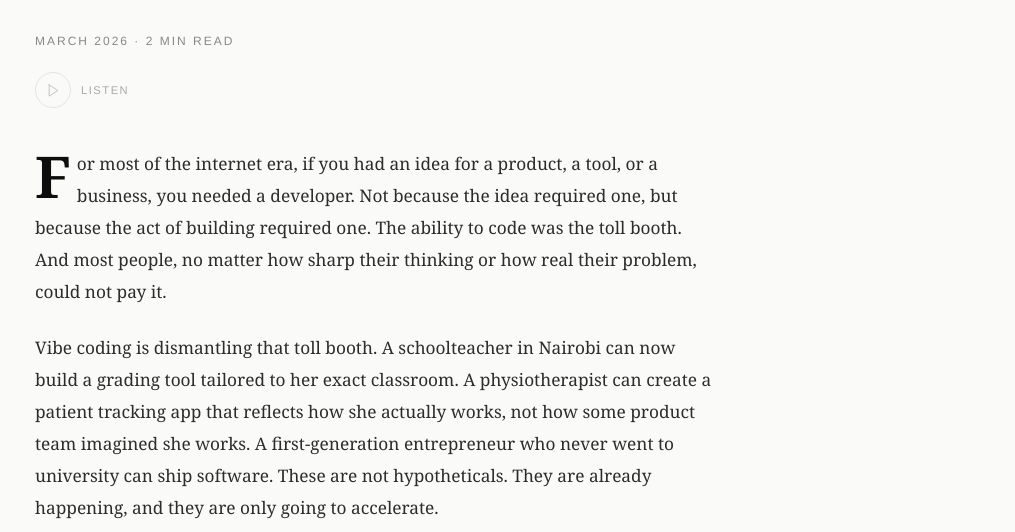
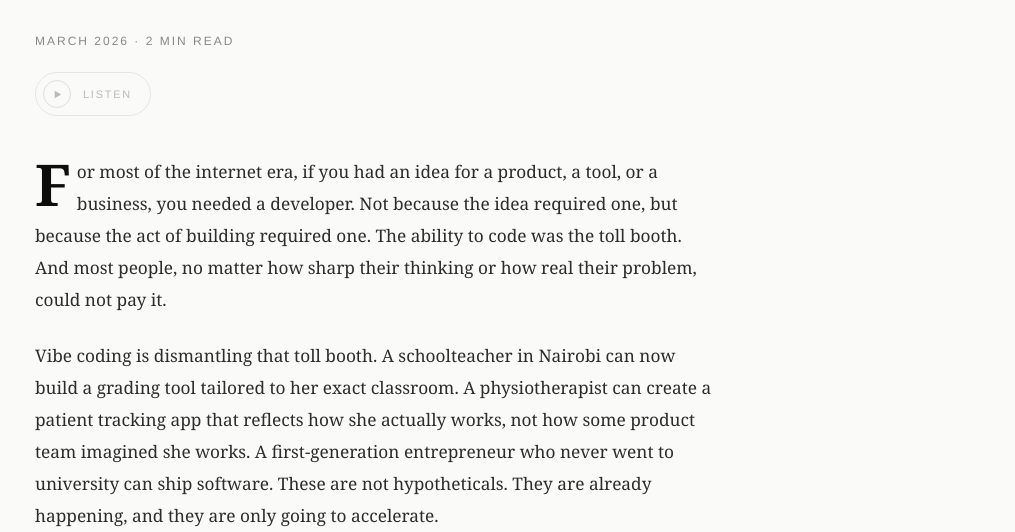
Before and after one commit to Akshay95code/personal-essays, a website: page who-gets-to-build.html in a window 1280 px wide. Shown: the part 201-733 px from the top of the page, without its empty margins (265-1280 px from the left). Drawn offline with Linux system fonts and the light colour scheme.

Commit message:
Redesign audio player as a unified pill button
Replaced loose circle+text with a cohesive pill-shaped component. Icon and label are one clickable unit. Label toggles between Listen and Pause when playing.

Co-Authored-By: Claude Sonnet 4.6 <noreply@anthropic.com>

```diff
--- a/who-gets-to-build.html
+++ b/who-gets-to-build.html
@@ -372,75 +372,73 @@
       fill: #c87878;
     }
 
-    /* Audio strip */
-    #audio-strip {
+    /* Audio player */
+    #audio-player {
+      display: inline-flex;
+      align-items: center;
+      gap: 12px;
+      margin-bottom: 40px;
+      padding: 7px 18px 7px 7px;
+      border: 1px solid #dddbd6;
+      border-radius: 40px;
+      background: none;
+      cursor: pointer;
+      transition: border-color 0.25s ease, opacity 0.2s ease, transform 0.15s ease;
+      opacity: 0.65;
+    }
+
+    #audio-player:hover {
+      border-color: #aaa;
+      opacity: 1;
+    }
+
+    #audio-player:active {
+      transform: scale(0.97);
+    }
+
+    .play-circle {
+      width: 28px;
+      height: 28px;
+      border: 1px solid #d0cec9;
+      border-radius: 50%;
       display: flex;
       align-items: center;
-      gap: 10px;
-      margin-bottom: 40px;
+      justify-content: center;
+      flex-shrink: 0;
+      transition: border-color 0.25s ease;
+    }
+
+    .play-circle svg {
+      width: 11px;
+      height: 11px;
     }
 
     .audio-label {
-      font-size: 0.7rem;
+      font-size: 0.68rem;
       font-family: 'Helvetica Neue', Helvetica, Arial, sans-serif;
       text-transform: uppercase;
-      letter-spacing: 1.5px;
-      color: #aaa;
+      letter-spacing: 1.8px;
+      color: #999;
+    }
+
+    body.dark #audio-player {
+      border-color: #2e2d2b;
+    }
+
+    body.dark #audio-player:hover {
+      border-color: #555;
+    }
+
+    body.dark .play-circle {
+      border-color: #3a3835;
     }
 
     body.dark .audio-label {
       color: #555;
     }
 
-    /* Play button */
-    #play-btn {
-      background: none;
-      border: 1px solid #d0cec9;
-      border-radius: 50%;
-      width: 36px;
-      height: 36px;
-      display: flex;
-      align-items: center;
-      justify-content: center;
-      cursor: pointer;
-      transition: border-color 0.2s ease, opacity 0.2s ease, transform 0.15s ease;
-      opacity: 0.5;
-      padding: 0;
-    }
-
-    #play-btn:hover {
-      border-color: #999;
-      opacity: 1;
-    }
-
-    #play-btn:active {
-      transform: scale(0.85);
-    }
-
-    #play-btn svg {
-      width: 15px;
-      height: 15px;
-      stroke: #888;
-      fill: none;
-      stroke-width: 1.5;
-      stroke-linecap: round;
-      stroke-linejoin: round;
-    }
-
-    body.dark #play-btn {
-      border-color: #2e2d2b;
-    }
-
-    body.dark #play-btn:hover {
-      border-color: #555;
-    }
-
-    body.dark #play-btn svg {
-      stroke: #666;
-    }
-
     @media print {
-      #theme-toggle, #scroll-ring, .copy-link-wrap, .back-link, #more-essays, #heart-btn, #audio-strip {
+      #theme-toggle, #scroll-ring, .copy-link-wrap, .back-link, #more-essays, #heart-btn, #audio-player {
         display: none !important;
       }
 
@@ -622,10 +620,10 @@
     <div class="divider"></div>
 
     <div class="essay-title">March 2026</div>
-    <div id="audio-strip">
-      <button id="play-btn" aria-label="Listen to essay"></button>
-      <span class="audio-label">Listen</span>
-    </div>
+    <button id="audio-player" aria-label="Listen to essay">
+      <span class="play-circle" id="play-icon-wrap"></span>
+      <span class="audio-label" id="audio-label-text">Listen</span>
+    </button>
 
     <div class="essay">
       <p>
@@ -723,21 +721,28 @@
     </svg>`;
     printBtn.addEventListener('click', () => window.print());
 
-    const playBtn = document.getElementById('play-btn');
+    const audioPlayer = document.getElementById('audio-player');
+    const playIconWrap = document.getElementById('play-icon-wrap');
+    const audioLabelText = document.getElementById('audio-label-text');
     const audio = document.getElementById('essay-audio');
-    const playIcon = `<svg viewBox="0 0 24 24" xmlns="http://www.w3.org/2000/svg"><polygon points="5 3 19 12 5 21 5 3" stroke="#888" stroke-width="1.5" fill="none"/></svg>`;
-    const pauseIcon = `<svg viewBox="0 0 24 24" xmlns="http://www.w3.org/2000/svg"><line x1="6" y1="4" x2="6" y2="20"/><line x1="18" y1="4" x2="18" y2="20"/></svg>`;
-    playBtn.innerHTML = playIcon;
-    playBtn.addEventListener('click', () => {
+    const playIcon = `<svg viewBox="0 0 24 24" xmlns="http://www.w3.org/2000/svg"><polygon points="6 4 20 12 6 20" fill="#999" stroke="none"/></svg>`;
+    const pauseIcon = `<svg viewBox="0 0 24 24" xmlns="http://www.w3.org/2000/svg"><rect x="5" y="4" width="4" height="16" rx="1" fill="#999"/><rect x="15" y="4" width="4" height="16" rx="1" fill="#999"/></svg>`;
+    playIconWrap.innerHTML = playIcon;
+    audioPlayer.addEventListener('click', () => {
       if (audio.paused) {
         audio.play();
-        playBtn.innerHTML = pauseIcon;
+        playIconWrap.innerHTML = pauseIcon;
+        audioLabelText.textContent = 'Pause';
       } else {
         audio.pause();
-        playBtn.innerHTML = playIcon;
+        playIconWrap.innerHTML = playIcon;
+        audioLabelText.textContent = 'Listen';
       }
     });
-    audio.addEventListener('ended', () => { playBtn.innerHTML = playIcon; });
+    audio.addEventListener('ended', () => {
+      playIconWrap.innerHTML = playIcon;
+      audioLabelText.textContent = 'Listen';
+    });
 
     const heartBtn = document.getElementById('heart-btn');
     heartBtn.innerHTML = `<svg viewBox="0 0 24 24" xmlns="http://www.w3.org/2000/svg">
```
